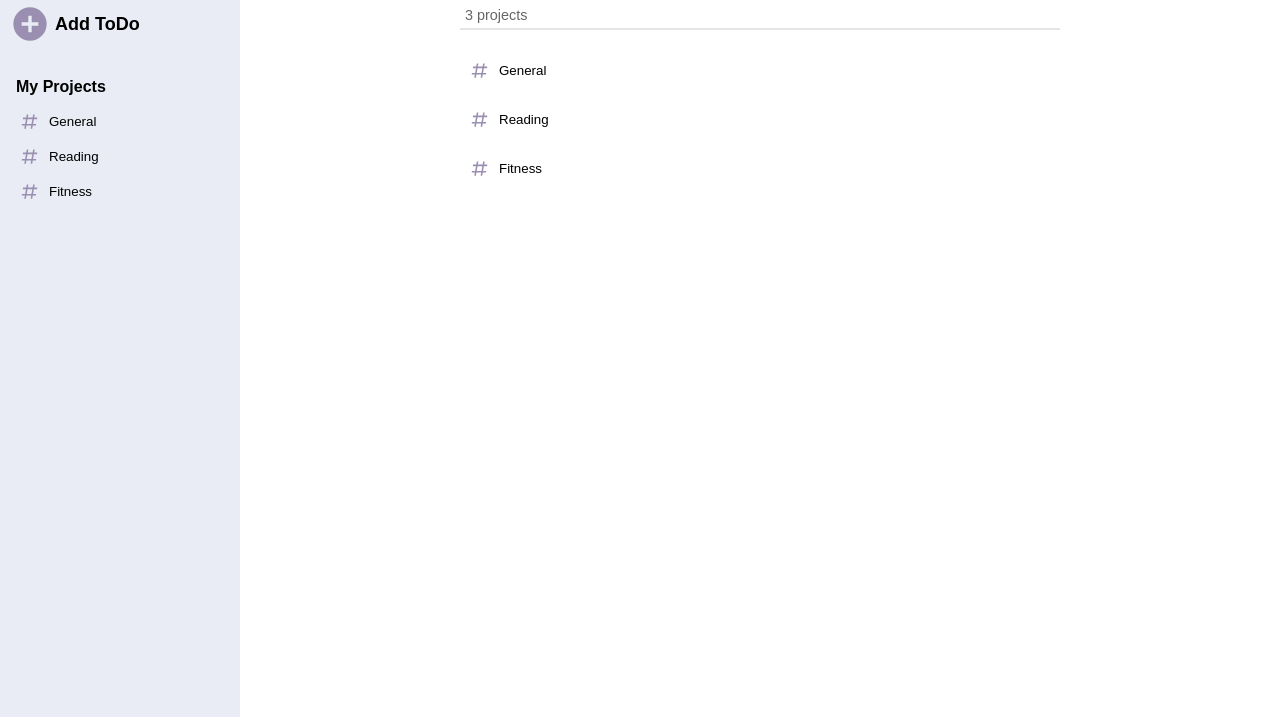
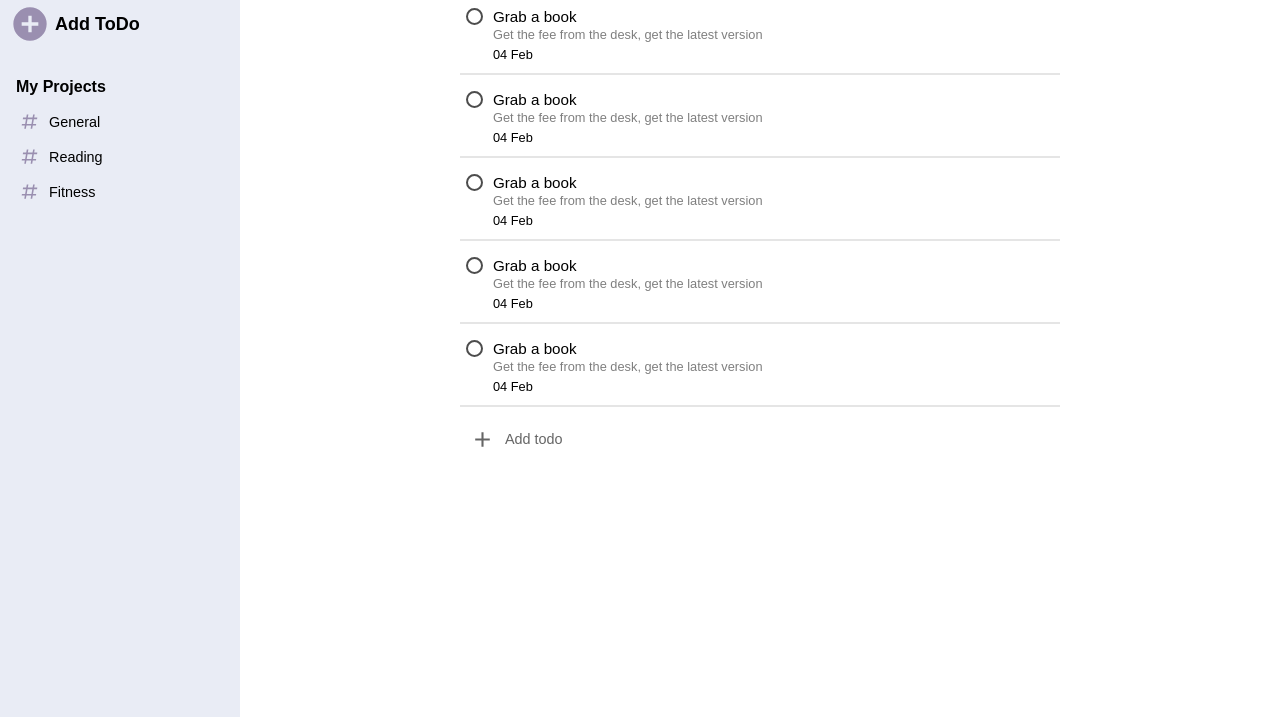
Before and after one commit to simonnsays/odin-todo-app, a website built with webpack: page src/template.html in a window 1280 px wide. Shown: the part 83-800 px from the top of the page. Built offline with nearby package versions, Linux system fonts and the light colour scheme.

Commit message:
Clean codebase from documen.create() and apply new element creation implementation

```diff
--- a/src/index.js
+++ b/src/index.js
@@ -45,20 +45,15 @@ const el = (type, options = {}) => {
 // Nav
 const projectsElNav = document.querySelector('.projects-container-nav .projects')
 const createProjectNavEl = (project) => {
-    const button = el('button')
-    button.className = 'project'
+    const button = el('button', {class: 'project'})
 
-    const icon = el('div')
-    icon.className = 'icon'
-    const img = el('img')
-    img.src = poundIcon
+    const icon = el('div', {class: 'icon'})
+    const img = el('img', {src: poundIcon})
     icon.appendChild(img)
 
-    const name = el('p')
-    name.textContent = project.name
+    const name = el('p', {text: project.name})
 
-    button.appendChild(icon)
-    button.appendChild(name)
+    button.append(icon, name)
 
     return button
 }
@@ -72,19 +67,14 @@ const page = document.querySelector('.content')
 const createProjectListPage = (projects) => {
     const container = el('div')
 
-    const header = el('h1')
-    header.textContent = 'My Projects'
+    const header = el('h1', {text: 'My Projects'})
 
-    const countContainer = el('div')
-    countContainer.className = 'count-container'
-    const countText = el('p')
-    countText.textContent = `${projects.length} projects`
-    const hb = el('div')
-    hb.className = 'hb'
+    const countContainer = el('div', {class: 'count-container'})
+    const countText = el('p', {text: `${projects.length} projects`})
+    const hb = el('div', {class: 'hb'})
     countContainer.append(countText, hb)
 
-    const projectsContainer = el('div')
-    projectsContainer.className = 'projects-container-page'
+    const projectsContainer = el('div', {class: 'projects-container-page'})
     projects.forEach(project => {
         projectsContainer.appendChild(createProjectButton(project))
     })
@@ -94,20 +84,15 @@ const createProjectListPage = (projects) => {
 }
 
 const createProjectButton = (project) => {
-    const button = el('button')
-    button.className = 'project'
+    const button = el('button', {class: 'project'})
 
-    const icon = el('div')
-    icon.className = 'icon'
-    const img = el('img')
-    img.src = poundIcon
+    const icon = el('div', {class: 'icon'})
+    const img = el('img', {src: poundIcon})
     icon.appendChild(img)
 
-    const text = el('p')
-    text.textContent = project.name
+    const text = el('p', {text: project.name})
 
-    button.appendChild(icon)
-    button.appendChild(text)
+    button.append(icon, text)
 
     return button
 }
@@ -164,8 +149,8 @@ const createTodoEl = (todo) => {
 }
 
 
-page.appendChild(createProjectListPage(projects))
-// page.appendChild(createProjectPage(projects[0]))
+// page.appendChild(createProjectListPage(projects))
+page.appendChild(createProjectPage(projects[0]))
 
 
 // MODAL
--- a/src/style.css
+++ b/src/style.css
@@ -119,6 +119,7 @@ nav button:hover {
     align-items: center;
     gap: 10px;
     padding-left: 10px;
+    font-size: .9rem;
 }
 
 .selected {
```
Also changed, not shown: src/ui.js (added).
